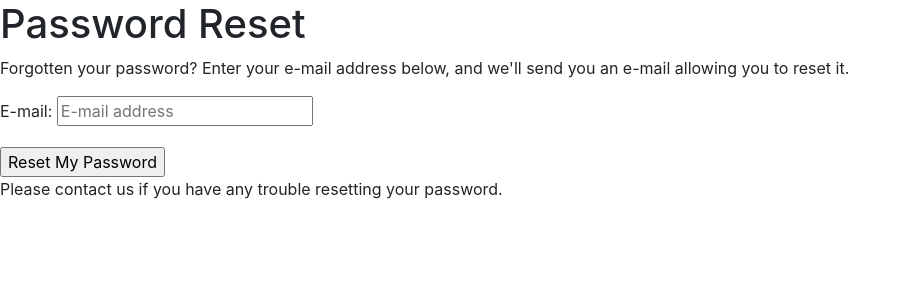
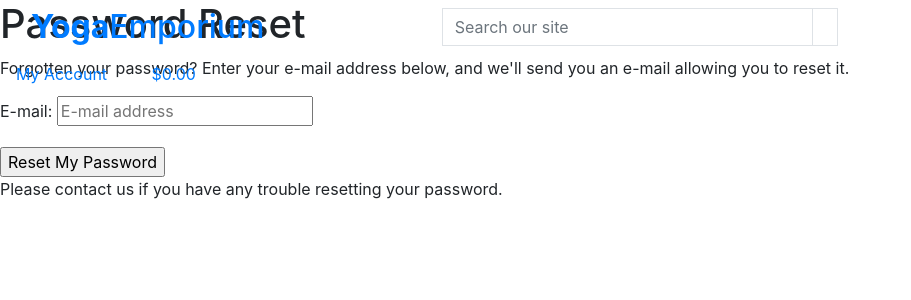
Before and after one commit to Bhargavi84/yoga-emporium, a Django app: page /accounts/password/reset/ in a window 1280 px wide. Shown: the top 300 px of the page, without its empty margins (0-911 px from the left). Run offline with Django 3.2, Linux system fonts and the light colour scheme; some libraries are stand-ins or nearby versions.

Commit message:
Added main page header

```diff
--- a/templates/base.html
+++ b/templates/base.html
@@ -35,7 +35,71 @@
     <title>Yoga Emporium {% block extra_title %}{% endblock %}</title>
   </head>
   <body>
-      <header class="container-fluid fixed-top"></header>
+      <header class="container-fluid fixed-top">
+        <div class="row">
+          <div class="col-12 col-lg-4 my-auto py-1 py-lg-0 text-center text-lg-left">
+            <a href ="{% url 'home' %}" class="nav-link main-logo-link">
+              <h2 class="logo-font text-black my-0"><strong>Yoga</strong>Emporium</h2>
+            </a>
+          </div>
+          <div class="col-12 col-lg-4 my-auto py-1 py-lg-0">
+
+            <!--Below code credits to Code Institute's Boutique Ado project -->
+
+              <form method="GET" action="">
+                <div class="input-group w-100">
+                    <input class="form-control border border-black rounded-0"
+                    type="text" name="q" placeholder="Search our site">
+                    <div class="input-group-append">
+                        <button class="form-control btn btn-black border border-black rounded-0" type="submit">
+                            <span class="icon">
+                                <i class="fas fa-search"></i>
+                            </span>
+                        </button>
+                    </div>
+                </div>
+            </form>
+          </div>
+
+          <div class="col-12 col-lg-4 my-auto py-1 py-lg-0"></div>
+          <ul class="list-inline list-unstyled text-center text-lg-right my-0">
+            <li class="list-inline-item dropdown">
+                <a class="text-black nav-link" href="#" id="user-options" data-toggle="dropdown" aria-haspopup="true" aria-expanded="false">
+                  <div class="text-center">
+                      <div><i class="fas fa-user fa-lg"></i></div>
+                      <p class="my-0">My Account</p>
+                  </div>
+              </a>
+                <div class="dropdown-menu border-0" aria-labelledby="user-options">
+                  {% if request.user.is_authenticated %}
+                      {% if request.user.is_superuser %}
+                          <a href="" class="dropdown-item">Product Management</a>
+                      {% endif %}
+                      <a href="" class="dropdown-item">My Profile</a>
+                      <a href="{% url 'account_logout' %}" class="dropdown-item">Logout</a>
+                  {% else %}
+                      <a href="{% url 'account_signup' %}" class="dropdown-item">Register</a>
+                      <a href="{% url 'account_login' %}" class="dropdown-item">Login</a>
+                  {% endif %}
+               </div>
+            </li>
+            <li class="list-inline-item">
+              <a class="{% if grand_total %}text-info font-weight-bold{% else %}text-black{% endif %} nav-link" href="">
+                <div class="text-center">
+                    <div><i class="fas fa-shopping-bag fa-lg"></i></div>
+                    <p class="my-0">
+                        {% if grand_total %}
+                            ${{ grand_total|floatformat:2 }}
+                        {% else %}
+                            $0.00
+                        {% endif %}
+                    </p>
+                </div>
+            </a>
+            </li>
+          </ul>
+        </div>
+      </header>
 
       {% if messages %}
         <div class="meassage-container"></div>
--- a/yoga_emporium/settings.py
+++ b/yoga_emporium/settings.py
@@ -88,7 +88,7 @@
 
 EMAIL_BACKEND = 'django.core.mail.backends.console.EmailBackend'
 
-# Below code credits to Code Institutes Boutique Ado project
+# Below settings credits to Code Institute's Boutique Ado project
 ACCOUNT_AUTHENTICATION_METHOD = 'username_email'
 ACCOUNT_EMAIL_REQUIRED = True
 ACCOUNT_EMAIL_VERIFICATION = 'mandatory'
```
